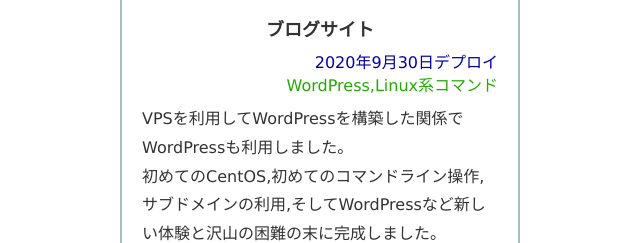
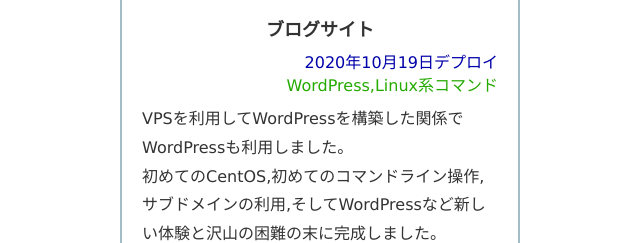
Before and after one commit to Usuyuki/Usuyuki.github.io, a plain HTML site: page works.html in a window 1280 px wide. Shown: the part 810-1053 px from the top of the page, 320-960 px from the left. Drawn offline with Linux system fonts and the light colour scheme; a web font is replaced by a local one.

Commit message:
fix 日付の間違え

```diff
--- a/works.html
+++ b/works.html
@@ -107,7 +107,7 @@
                     <h3>ブログサイト</h3>
 
                      <div class="detail">
-                        <p class="hizuke">2020年9月30日デプロイ</p>
+                        <p class="hizuke">2020年10月19日デプロイ</p>
                         <p class="lang">WordPress,Linux系コマンド</p>
                     </div>
                     <p>VPSを利用してWordPressを構築した関係でWordPressも利用しました。<br>初めてのCentOS,初めてのコマンドライン操作,サブドメインの利用,そしてWordPressなど新しい体験と沢山の困難の末に完成しました。
```
